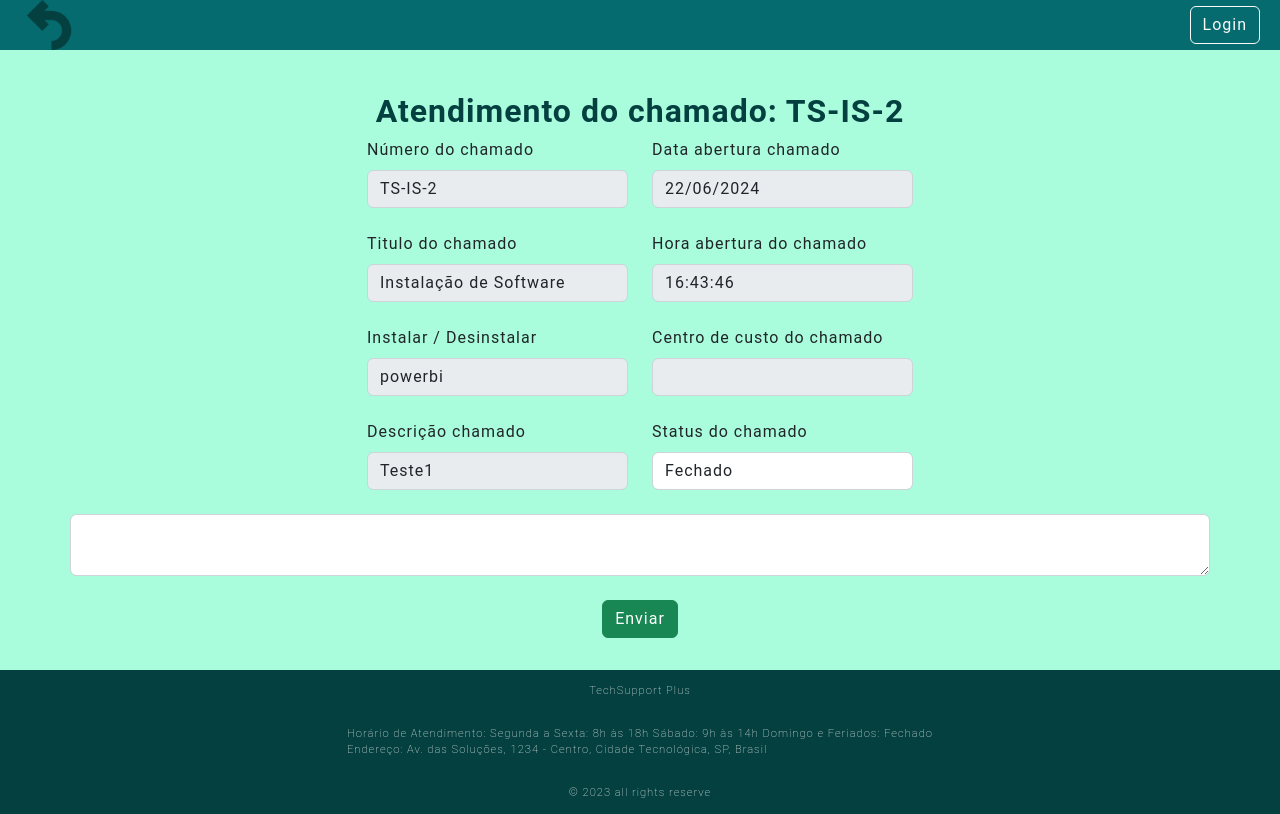
After one commit to Djonatan01/helpDesk, a Flask app: page /2/atendimento in a window 1280 px wide. The commit adds this page. Run offline with Flask 3, Linux system fonts and the light colour scheme; data comes from the database, SQL or seed files in the repository; both versions use the stored data as it was after the commit; some libraries are stand-ins or nearby versions.

Commit message:
Sistema finalizado

```diff
--- a/Src/View/NewTicket.py
+++ b/Src/View/NewTicket.py
@@ -1,8 +1,10 @@
-from flask import Blueprint, render_template, request,redirect,url_for
+from flask import Blueprint, render_template, request,redirect,url_for,send_file
 from flask_login import login_required
 from ..Controller.Ticket import ControleTickets
 from Src.Model.Bd import Ticket
 from sqlalchemy import desc
+import pandas as pd
+from io import BytesIO
 
 tk = Blueprint('tk', __name__)
 
@@ -39,6 +41,7 @@ def new_ticket(id):
             identificador = 'TS-DS-' + str(numTicket)
 
         if len(equipamento_List) > 0:
+            software_str = ", ".join(equipamento_List)
             centroCusto = request.form['centroCusto']
             valor = 'Compra de equipamento'
             identificador = 'TS-CE-' + str(numTicket)
@@ -54,12 +57,11 @@ def new_ticket(id):
 
     return render_template('servico.html')
 
+
 @tk.route('/servicos', methods=['GET','POST'])
 @login_required
 def servicos():
     tiket = request.form['numeroChamado']
-    print(tiket)
-
     if tiket:
         # Filtrar tickets por número de chamado específico
         tickets = Ticket.query.filter_by(identificador=tiket).all()
@@ -69,13 +71,28 @@ def servicos():
 
     return render_template('servicos.html', tickets=tickets)
 
-
-
-
 @tk.route('/tiket')
 def tiket():
     tickets = Ticket.query.all()
     return render_template('servicos.html', tickets=tickets)
+
+
+@tk.route('/<id>/atendimento')
+def atendimento(id):
+    tickets = Ticket.query.filter_by(id=id).all()
+    return render_template('atendimento.html', tickets=tickets)
+
+@tk.route('/update/<id>', methods=['GET','POST'])
+@login_required
+def update(id):
+    Atendimento = request.form['Atendimento']
+    status = request.form['status']
+    idAtendenti = request.form['button']
+    Atendimento = Atendimento +" | "+idAtendenti
+
+    ControleTickets.atualizarTicket(id,status,Atendimento)
+
+    return redirect(url_for('router.tk.tiket'))
 
 @tk.route('/servico/<tipo>')
 @login_required
@@ -91,3 +108,43 @@ def servico(tipo):
         return render_template('servico.html', titulo="Solicitação de Compra de Equipamento de TI", tipo=tipo)
     else:
         return render_template('404.html'), 404
+
+@tk.route('/listar')
+def listar():
+    # Consultar todos os tickets
+    tickets = Ticket.query.all()
+
+    # Converter a lista de tickets para um DataFrame do pandas
+    data = []
+    for ticket in tickets:
+        if ticket.status == 'open' or ' | ' not in ticket.execution:
+            mensagem = ticket.execution
+            atendente = ''
+        else:
+            mensagem, atendente = ticket.execution.split(' | ')
+
+        data.append({
+            'ID': ticket.id,
+            'Identificador': ticket.identificador,
+            'Título': ticket.title,
+            'Software': ticket.software,
+            'Descrição': ticket.description,
+            'Mensagem': mensagem,
+            'Atendente': atendente,
+            'Status': ticket.status,
+            'Centro de Custo': ticket.cost_center,
+            'Data': ticket.created_data,
+            'Hora': ticket.created_hora
+        })
+
+    df = pd.DataFrame(data)
+
+    # Salvar o DataFrame em um arquivo Excel na memória
+    output = BytesIO()
+    with pd.ExcelWriter(output, engine='openpyxl') as writer:
+        df.to_excel(writer, index=False, sheet_name='Tickets')
+
+    output.seek(0)
+
+    # Enviar o arquivo Excel para o cliente
+    return send_file(output, download_name="tickets.xlsx", as_attachment=True, mimetype='application/vnd.openxmlformats-officedocument.spreadsheetml.sheet')
--- a/Src/View/NewUser.py
+++ b/Src/View/NewUser.py
@@ -20,7 +20,10 @@ def createUser():
             if Regex.contatoRegex(fone):
                 if Regex.emailRegex(emailUser):
                     if CreatUsers.creatUsersname(userName, fone, emailUser, passwordUser,status):
-                        return redirect(url_for('router.login.login'))
+                        if status is None:
+                            return redirect(url_for('router.login.login'))
+                        else:
+                            return redirect(url_for('router.home.index'))
                 else:
                     flash('E-mail inválido', 'error')
             else:
--- /dev/null
+++ b/Templates/atendimento.html
@@ -0,0 +1,51 @@
+{% extends 'base.html' %}
+{% block conteudo %}
+    {% for ticket in tickets %}
+    <h1>Atendimento do chamado: {{ ticket.identificador }}</h1>
+    <form method="POST" action="{{ url_for('router.tk.update', id=ticket.id )}}">
+<div class="row justify-content-center"><!--principal-->
+    <div class="form-group col-md-3" style="text-align: left;"><!--Div 1 -->
+        <label class="form-label" >Número do chamado</label>
+        <input type="text" class="form-control" name="identificador" value="{{ticket.identificador}}" disabled><br>
+        <label class="form-label" >Titulo do chamado</label>
+        <input type="text" class="form-control" name="title" value="{{ticket.title}}" disabled><br>
+
+        {% if ticket.cost_center%}
+            <label class="form-label" >Equipamentos</label>
+        {% else %}
+            <label class="form-label" >Instalar / Desinstalar</label>
+        {% endif %}
+        <input type="text" class="form-control" name="software" value="{{ticket.software}}" disabled><br>
+        <label class="form-label" >Descrição chamado</label>
+        <input type="text" class="form-control" name="description" value="{{ticket.description}}" disabled><br>
+    </div>
+
+    <div class="form-group col-md-3" style="text-align: left;"><!--Div 2 -->
+        <label class="form-label" >Data abertura chamado</label>
+        <input type="text" class="form-control" name="created_data" value="{{ticket.created_data}}" disabled><br>
+        <label class="form-label" >Hora abertura do chamado</label>
+        <input type="text" class="form-control" name="created_hora" value="{{ticket.created_hora}}" disabled><br>
+        <label class="form-label" >Centro de custo do chamado</label>
+        <input type="text" class="form-control" name="cost_center" value="{{ticket.cost_center}}" disabled><br>
+        <label class="form-label" >Status do chamado</label>
+
+        <select class="form-control" name="status" required>
+            <option value=""></option>
+            <option value="Andamento" {% if ticket.status == 'Andamento' %}selected{% endif %}>Andamento</option>
+            <option value="Fechado" {% if ticket.status == 'Fechado' %}selected{% endif %}>Fechado</option>
+        </select><br>
+    </div>
+</div>
+<div class="row justify-content-center">
+    {% if ticket.status == "open" %}
+        <textarea class="form-control" placeholder="Atendimento: " name="Atendimento"></textarea>
+    {% else %}
+        <textarea class="form-control" name="Atendimento">{{ ticket.execution.split(' | ')[0] }}</textarea>
+    {% endif %}
+</div><br>
+    <button class="btn btn-success" type="submit" name="button" value="{{current_user.id}}" >Enviar</button>
+</form>
+
+    {% endfor %}
+
+{% endblock conteudo %}
--- a/Templates/nav.html
+++ b/Templates/nav.html
@@ -7,6 +7,9 @@
       </a>
       {% if current_user.status == "ADMIN" %}
       <a type="button" class="btn btn-outline-light me-2" href="{{url_for('router.tk.tiket')}}">Serviços</a>
+      <a type="button" class="btn btn-outline-light me-2" href="{{url_for('router.user.createUser')}}" >Cadastrar</a>
+      <a type="button" class="btn btn-outline-light me-2" href="{{url_for('router.tk.listar')}}" >Export chamados</a>
+
       {% endif %}
     </div>
 
--- a/Templates/servico.html
+++ b/Templates/servico.html
@@ -161,7 +161,6 @@
                     <input class="form-check-input" type="checkbox" id="notebook" name="equipamento" value="notebook">
                     <label class="form-check-label" for="notebook">Notebook Dell Series 3501 Intel Core i7
                         <img src="{{ url_for('static', filename='img/notbook.webp') }}" alt="Notebook" width="90">
-
                     </label>
                 </div>
             </div>
--- a/Templates/servicos.html
+++ b/Templates/servicos.html
@@ -34,6 +34,7 @@
         </thead>
         <tbody>
             {% for ticket in tickets %}
+            {% if ticket.status != "Fechado" %}
             <tr>
                 <td>{{ticket.identificador}}</td>
                 <td>{{ticket.title}}</td>
@@ -43,11 +44,10 @@
                 <td>{{ticket.created_hora}}</td>
                 <td>{{ticket.cost_center}}</td>
                 <td>{{ticket.status}}</td>
-                <td>
-                    <a href="{{ticket.id}}/updateUser" class="btn btn-primary btn-sm"
-                        aria-label="Editar usuário {{ticket.nome}}">Editar</a>
+                <td> <a href="{{ticket.id}}/atendimento" class="btn btn-primary btn-sm" >Editar</a>
                 </td>
             </tr>
+            {% endif %}
             {% endfor %}
         </tbody>
     </table>
```
Also changed, not shown: Src/Controller/Ticket.py (+17 -0 lines), instance/helpdesk.sqlite3.
